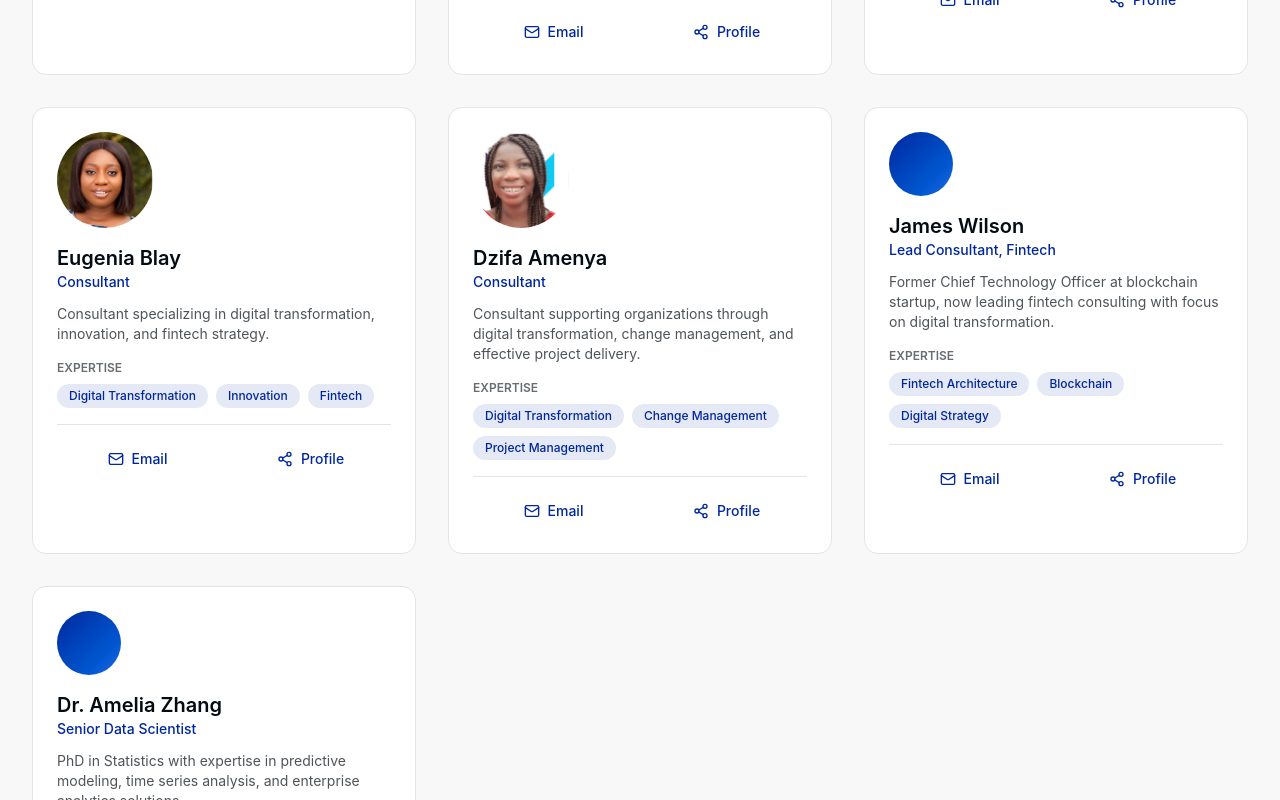
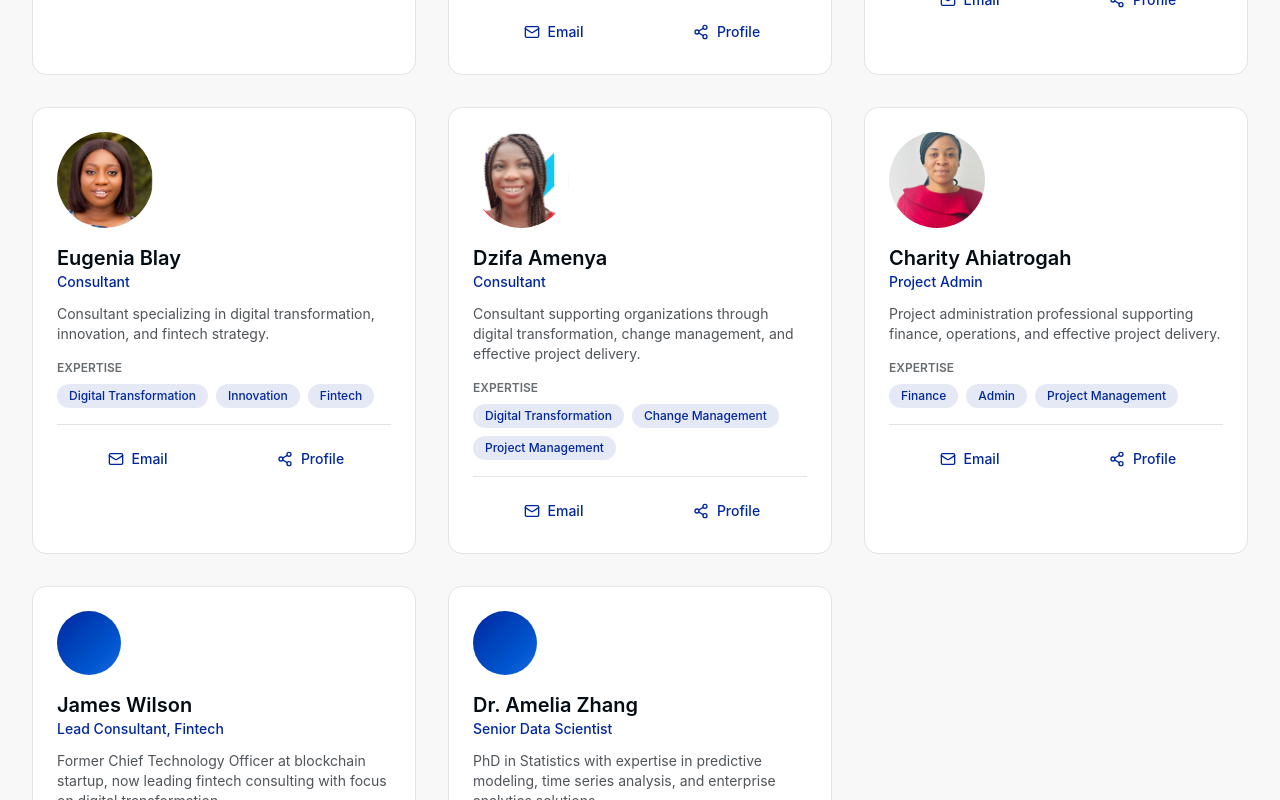
Before and after one commit to KnowledgeInnovations/datanyansa-1l, a Next.js app: page /team in a window 1280 px wide. Shown: the part 1480-2280 px from the top of the page. Built offline with nearby package versions, Linux system fonts and the light colour scheme.

Commit message:
feat: add Charity Ahiatrogah team member profile and image

```diff
--- a/app/team/page.tsx
+++ b/app/team/page.tsx
@@ -67,6 +67,13 @@ const teamMembers: TeamMember[] = [
     bio: 'Consultant supporting organizations through digital transformation, change management, and effective project delivery.',
     expertise: ['Digital Transformation', 'Change Management', 'Project Management'],
     image: '/dzifa-amenya.png',
+  },
+  {
+    name: 'Charity Ahiatrogah',
+    role: 'Project Admin',
+    bio: 'Project administration professional supporting finance, operations, and effective project delivery.',
+    expertise: ['Finance', 'Admin', 'Project Management'],
+    image: '/charity-ahiatrogah.jpeg',
   },
   {
     name: 'James Wilson',
```
Also changed, not shown: public/charity-ahiatrogah.jpeg (added).
